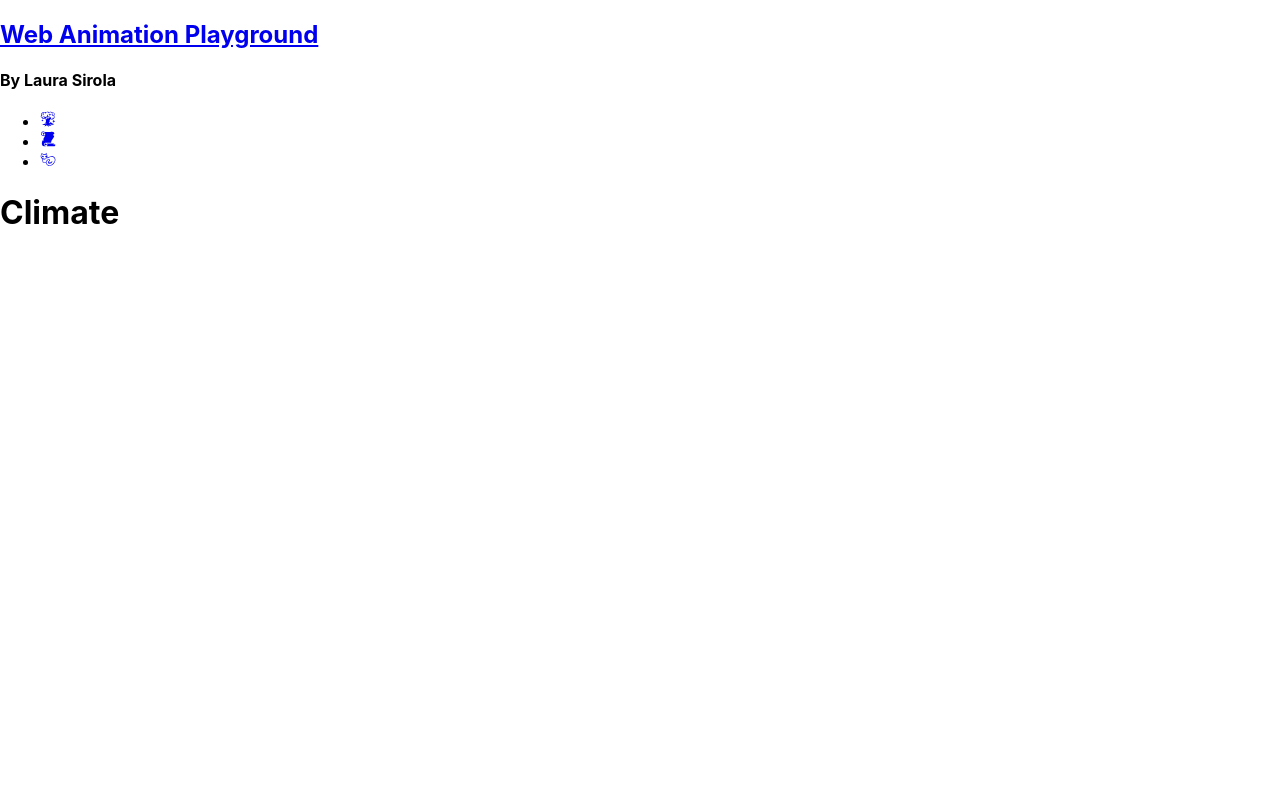
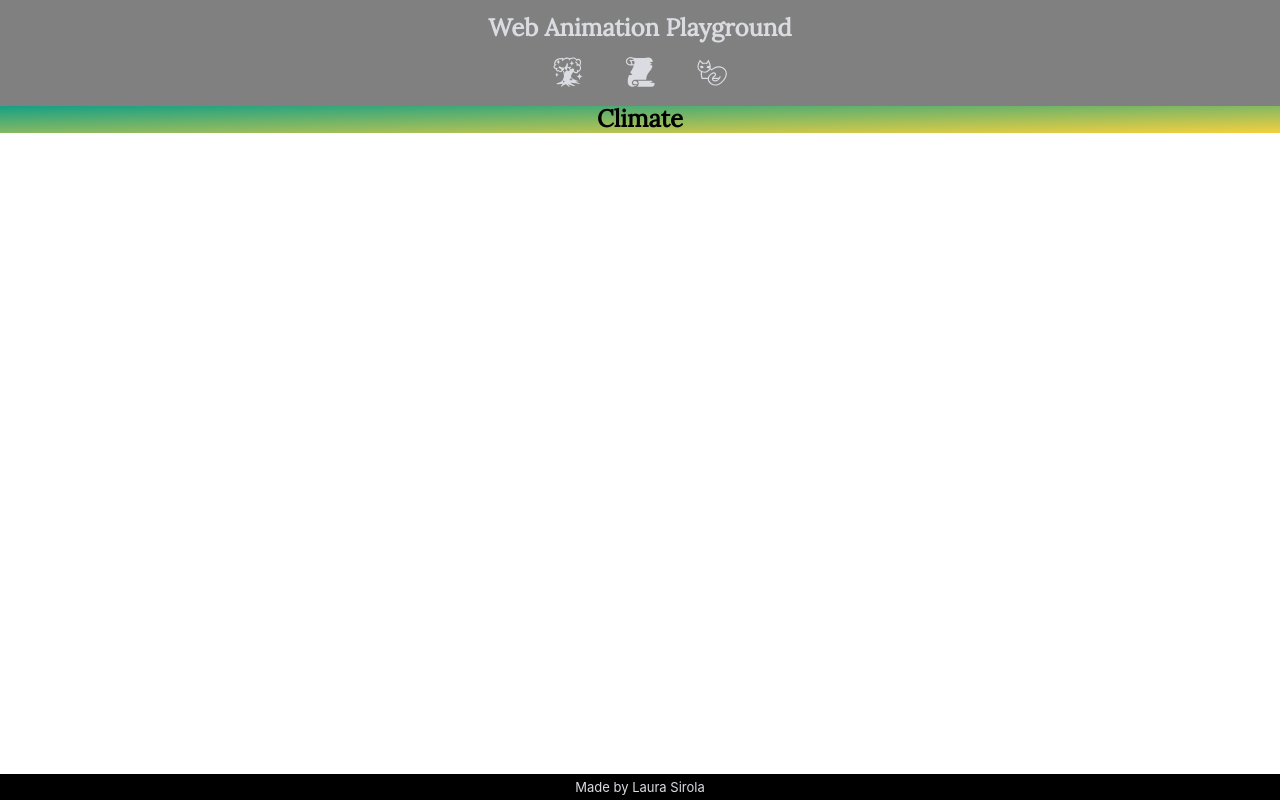
Before and after one commit to Raichan/animation-playground, a React (Create React App) app: page /climate in a window 1280 px wide. Built offline with nearby package versions, Linux system fonts and the light colour scheme.

Commit message:
Base CSS

```diff
--- a/public/index.html
+++ b/public/index.html
@@ -24,7 +24,9 @@
       work correctly both with client-side routing and a non-root public URL.
       Learn how to configure a non-root public URL by running `npm run build`.
     -->
-    <title>React App</title>
+    <link rel="stylesheet" type="text/css" href="//fonts.googleapis.com/css?family=Lora" />
+    <link rel="stylesheet" type="text/css" href="//fonts.googleapis.com/css?family=Merriweather" />
+    <title>Web Animation Playground</title>
   </head>
   <body>
     <noscript>You need to enable JavaScript to run this app.</noscript>
--- a/src/App.css
+++ b/src/App.css
@@ -1,9 +1,137 @@
-body {
-  margin: 0;
-  padding: 0;
-}
+/* MAIN */
 
 :root {
   --text-color: #dadce1;
   --nav-size: 60px;
 }
+
+* { /*Clear all values*/
+  margin: 0;
+  padding: 0;
+  border: 0;
+  outline: 0;
+  font-size: 100%;
+  vertical-align: baseline;
+  background: transparent;
+}
+
+body {
+  margin: 0;
+  padding: 0;
+  text-align: center;
+}
+
+#navigation {
+  background-color:grey;
+  padding-bottom: 10px;
+}
+
+#navigation ul {
+  list-style: none;
+}
+
+#navigation ul li {
+  display: inline;
+  margin: 20px;
+  font-size: xx-large;
+}
+
+#title {
+  padding: 15px;
+}
+
+/* FONTS */
+
+h1 {
+	font-family: Lora;
+	font-size: 24px;
+	font-style: normal;
+	font-variant: normal;
+	font-weight: 700;
+	line-height: 26.4px;
+}
+
+h3 {
+	font-family: Lora;
+	font-size: 14px;
+	font-style: normal;
+	font-variant: normal;
+	font-weight: 700;
+	line-height: 15.4px;
+}
+
+p {
+	font-family: Merriweather;
+	font-size: 14px;
+	font-style: normal;
+	font-variant: normal;
+	font-weight: 400;
+	line-height: 20px;
+}
+
+blockquote {
+	font-family: Merriweather;
+	font-size: 21px;
+	font-style: normal;
+	font-variant: normal;
+	font-weight: 400;
+	line-height: 30px;
+}
+
+pre {
+	font-family: Merriweather;
+	font-size: 13px;
+	font-style: normal;
+  font-variant: normal;
+}
+
+/* PAGES */
+
+#flexcontainer {
+  display: flex;
+  flex-direction: column;
+  min-height: 100vh;
+}
+
+#content {
+  flex: auto;
+  flex: 1;
+}
+
+#main {
+  background-image: linear-gradient(to bottom right, #ff4e50 0%, #f9d423 100%);
+}
+
+#main p {
+  font-size: large;
+  max-width: 20%;
+  margin: auto;
+  padding: 50px;
+  line-height: 2;
+}
+
+#climate {
+  background-image: linear-gradient(to bottom right, #16a085 0%, #f4d03f 100%);
+}
+
+#scroll {
+  background-image: linear-gradient(to bottom right, #d558c8 0%, #24d292 100%);
+}
+
+#kawaii {
+  background-image: linear-gradient(to bottom right, #231557 0%, #44107A 29%, #FF1361 67%, #FFF800 100%);
+}
+
+#footer {
+  background-color: black;
+  color: var(--text-color);
+  padding: 5px;
+  font-size: small;
+}
+
+/* SMALLER COMPONENTS */
+
+a {
+  color: var(--text-color);
+  text-decoration: none;
+}
--- a/src/App.js
+++ b/src/App.js
@@ -7,16 +7,23 @@ import Climate from './components/Climate'
 import Scroll from './components/Scroll'
 import Kawaii from './components/Kawaii'
 
+import './App.css';
+
 function App() {
   return (
     <Router>
+        <div id="flexcontainer">
         <Navigation/>
+        <div id="content">
           <Switch>
             <Route exact path="/" component={Main}/>
             <Route exact path="/climate" component={Climate}/>
             <Route exact path="/scroll" component={Scroll}/>
             <Route exact path="/kawaii" component={Kawaii}/>
           </Switch>
+        </div>
+        <div id="footer"><a href="https://www.laurasirola.com">Made by Laura Sirola</a></div>
+        </div>
     </Router>
   );
 }
--- a/src/components/Climate/index.js
+++ b/src/components/Climate/index.js
@@ -3,7 +3,7 @@ import React, { Component } from 'react'
 class Climate extends Component {
     render() {
       return (
-        <div>
+        <div id="climate">
             <h1>Climate</h1>
         </div>
       );
--- a/src/components/Kawaii/index.js
+++ b/src/components/Kawaii/index.js
@@ -3,7 +3,7 @@ import React, { Component } from 'react'
 class Kawaii extends Component {
     render() {
       return (
-        <div>
+        <div id="kawaii">
             <h1>Kawaii</h1>
         </div>
       );
--- a/src/components/Main/index.js
+++ b/src/components/Main/index.js
@@ -3,8 +3,10 @@ import React, { Component } from 'react'
 class Main extends Component {
     render() {
       return (
-        <div>
-            <h1>Main</h1>
+        <div id="main">
+            <p>
+              Welcome to my animation playground! It's a collection of various web animation demos, made just for fun and training. Enjoy!
+            </p>
         </div>
       );
     }
--- a/src/components/Navigation/index.js
+++ b/src/components/Navigation/index.js
@@ -5,9 +5,10 @@ import { Link } from 'react-router-dom'
 class Navigation extends Component {
     render() {
       return (
-        <div>
-            <Link to="/"><h2>Web Animation Playground</h2></Link>
-            <h4>By Laura Sirola</h4>
+        <div id="navigation">
+            <div id="title">
+              <Link to="/"><h1>Web Animation Playground</h1></Link>
+            </div>
             <ul>
                 <li>
                     <Link to="/climate"><GiHolyOak/></Link>
--- a/src/components/Scroll/index.js
+++ b/src/components/Scroll/index.js
@@ -3,7 +3,7 @@ import React, { Component } from 'react'
 class Scroll extends Component {
     render() {
       return (
-        <div>
+        <div id="scroll">
             <h1>Scroll</h1>
         </div>
       );
```
Lines whose indentation alone changed are shown as unchanged.
